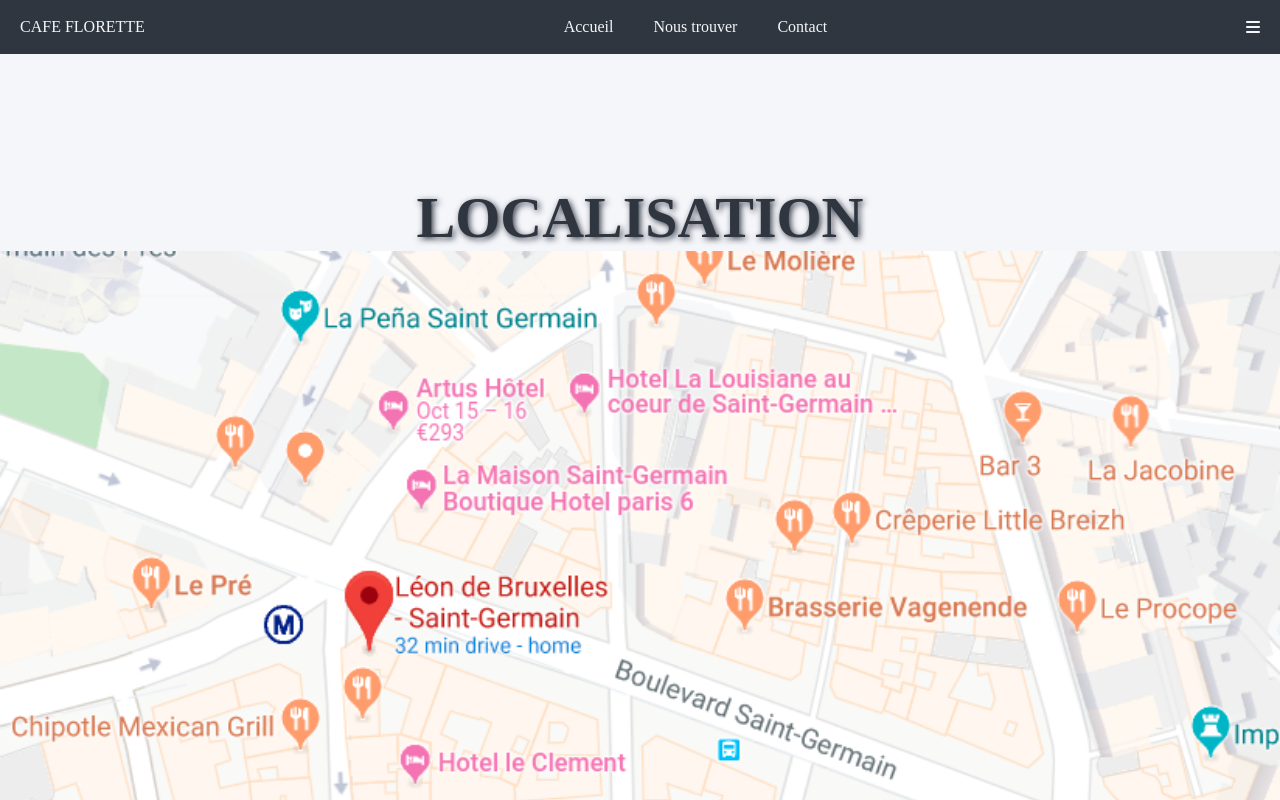
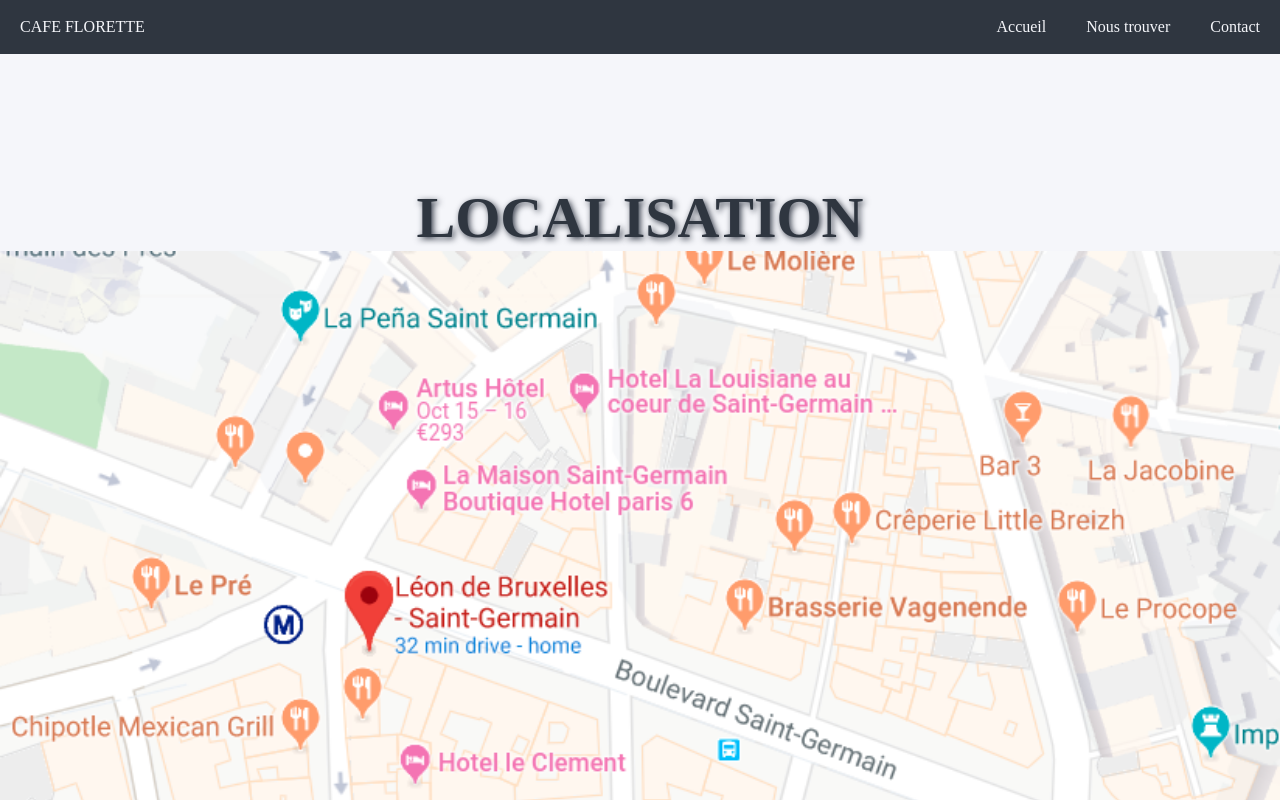
Before and after one commit to Zyrass/cafe_florette_react, a React (Create React App) app: page /localisation in a window 1280 px wide. Shown: the top 800 px of the page. Built offline with nearby package versions, Linux system fonts and the light colour scheme.

Commit message:
update responsive

```diff
--- a/src/assets/styles/_base.scss
+++ b/src/assets/styles/_base.scss
@@ -12,14 +12,7 @@
   padding: 0;
 }
 
-body {
-  grid-template-areas: "main";
-  grid-template-columns: 1fr;
-  grid-template-rows: 1fr;
-}
-
 main {
-  grid-area: main;
   min-height: 100vh;
   display: grid;
   grid-template-areas: "header" "content" "footer";
@@ -38,7 +31,6 @@
   align-items: center;
   justify-content: space-between;
   position: relative;
-  max-width: 100vw;
 
   span {
     padding-left: 20px;
@@ -49,12 +41,13 @@
   }
 
   nav {
+    display: flex;
+    justify-content: space-between;
+    align-items: center;
+
     @include mixin.xs {
       display: none;
     }
-    display: flex;
-    justify-content: space-between;
-    align-items: center;
 
     ul {
       display: flex;
@@ -77,6 +70,13 @@
           }
         }
       }
+    }
+  }
+
+  i {
+    display: none !important;
+    @include mixin.xs {
+      display: block !important;
     }
   }
 }
--- a/src/components/Header/Header.module.scss
+++ b/src/components/Header/Header.module.scss
@@ -13,7 +13,6 @@
 }
 
 .headerXS {
-  display: none;
   @include mixin.xs {
     display: block;
     position: absolute;
--- a/src/pages/LocalisationPage/LocalisationPage.module.scss
+++ b/src/pages/LocalisationPage/LocalisationPage.module.scss
@@ -33,7 +33,10 @@
 .plan {
   grid-area: plan;
   .img {
-    width: 100vw;
+    width: 100%;
+  }
+  @include mixin.sm {
+    padding: 100px 0 70px 0 !important;
   }
 }
 
@@ -43,9 +46,15 @@
     padding: 40px 40px !important;
     display: flex;
     flex-direction: column;
-
     strong {
       margin-bottom: 10px;
     }
   }
+  @include mixin.sm {
+    padding: 40px 40px !important;
+    display: flex;
+    flex-direction: row;
+    justify-content: space-between;
+    align-items: center;
+  }
 }
```
